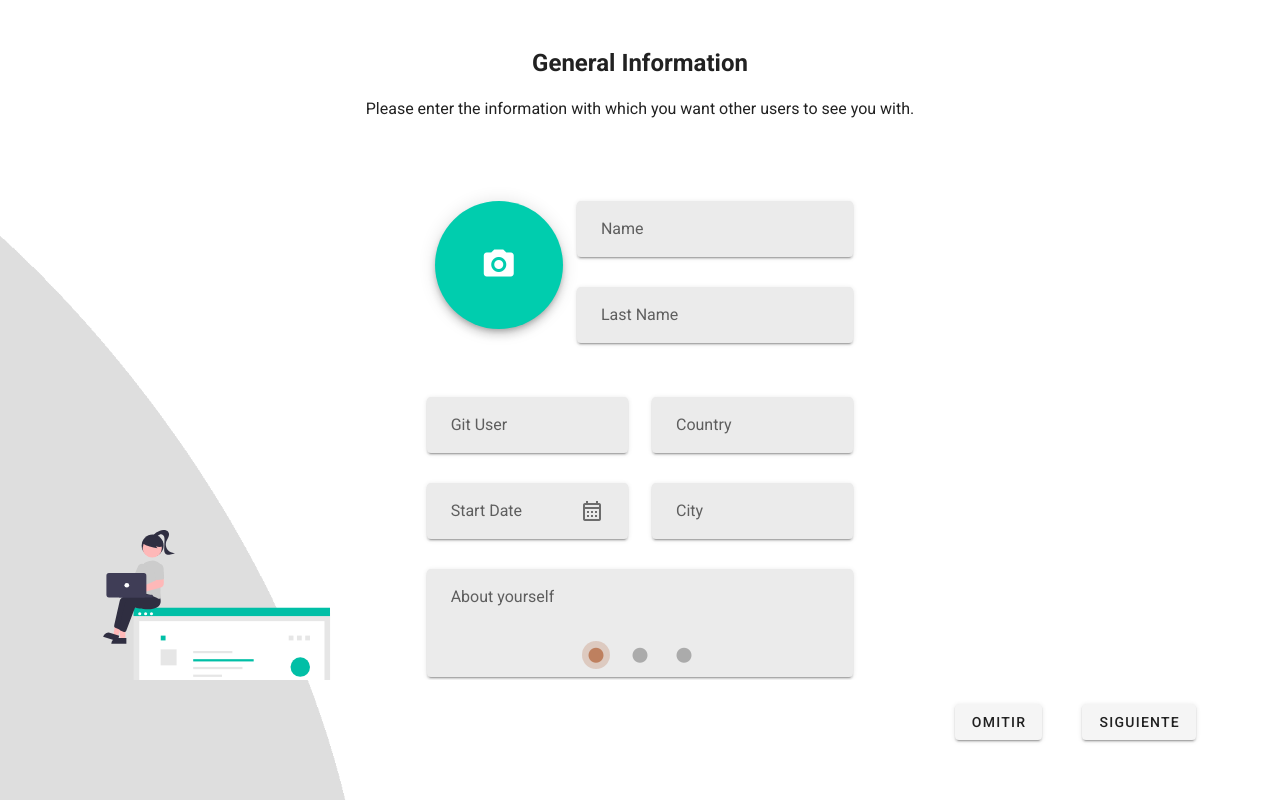
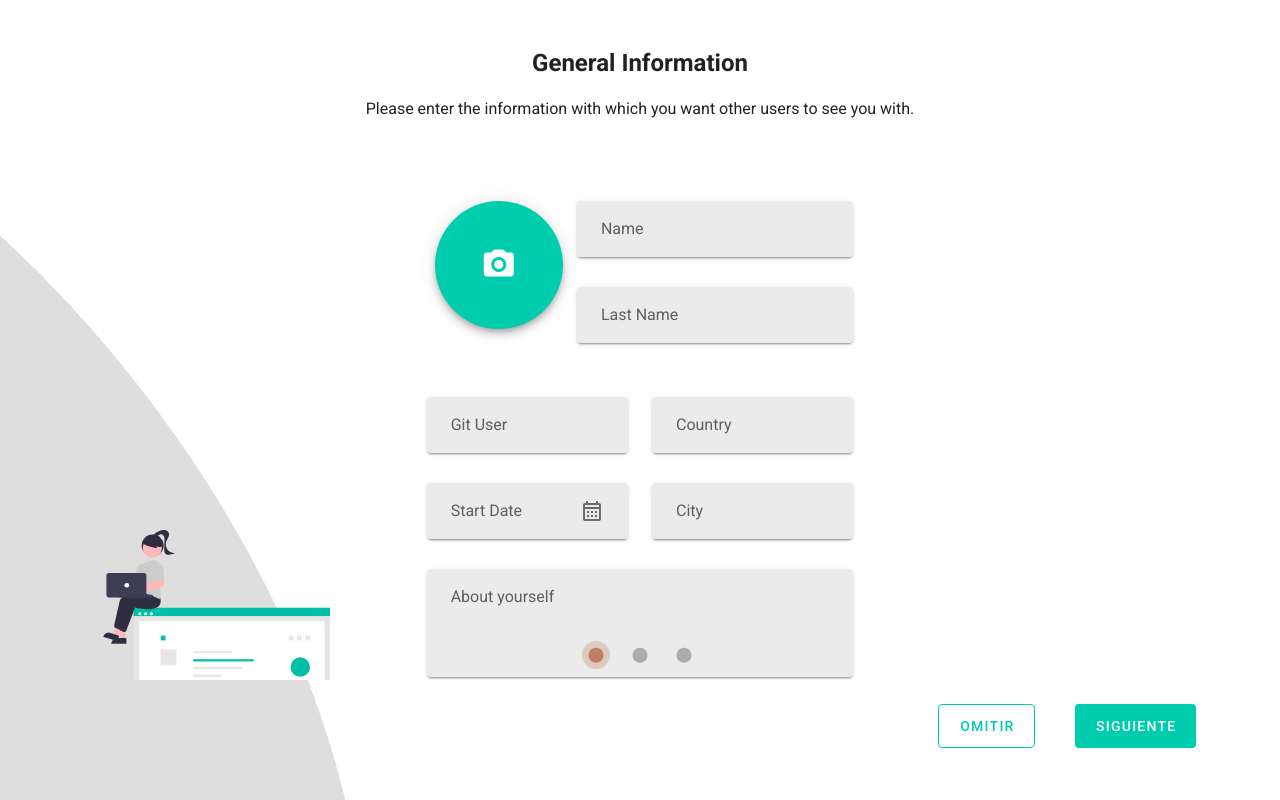
Before and after one commit to Only-Coders/frontend, a Vue app: page /onboarding in a window 1280 px wide. Built offline with nearby package versions, Linux system fonts and the light colour scheme.

Commit message:
onboarding steps buttons

```diff
--- a/src/views/Login.vue
+++ b/src/views/Login.vue
@@ -127,8 +127,7 @@ export default Vue.extend({
 
         //const data = jwtDecode(ocToken);
 
-        alert("Successfully logged in");
-        //this.$router.push("/onboarding");
+        this.$router.push("/onboarding");
       } else {
         alert("Must verify mail");
       }
--- a/src/views/Onboarding.vue
+++ b/src/views/Onboarding.vue
@@ -12,8 +12,8 @@
           light
           class="carousel ma-0"
         >
-          <v-carousel-item v-for="step in steps" :key="step">
-            <component :is="step" class="steps"> </component>
+          <v-carousel-item v-for="(step, key) in steps" :key="key">
+            <component v-model="actualStep" :is="step" class="steps"> </component>
           </v-carousel-item>
         </v-carousel>
       </v-col>
@@ -21,8 +21,8 @@
 
     <v-row class="fill-height" align="end" justify="center">
       <v-col class="text-end mr-16">
-        <v-btn @click="model++" class="mx-5">Omitir</v-btn>
-        <v-btn @click="model++" class="mx-5">Siguiente</v-btn>
+        <v-btn @click="model++" color="primary" class="primary--text mx-5" outlined large depressed>Omitir</v-btn>
+        <v-btn @click="model++" color="primary" class="mx-5" large depressed>Siguiente</v-btn>
       </v-col>
     </v-row>
 
@@ -43,7 +43,8 @@ export default Vue.extend({
 
   data: () => ({
     model: 0,
-    steps: [GeneralInformation, WorkExperience, Skills]
+    steps: [GeneralInformation, WorkExperience, Skills],
+    actualStep: Vue.component
   })
 });
 </script>
```
